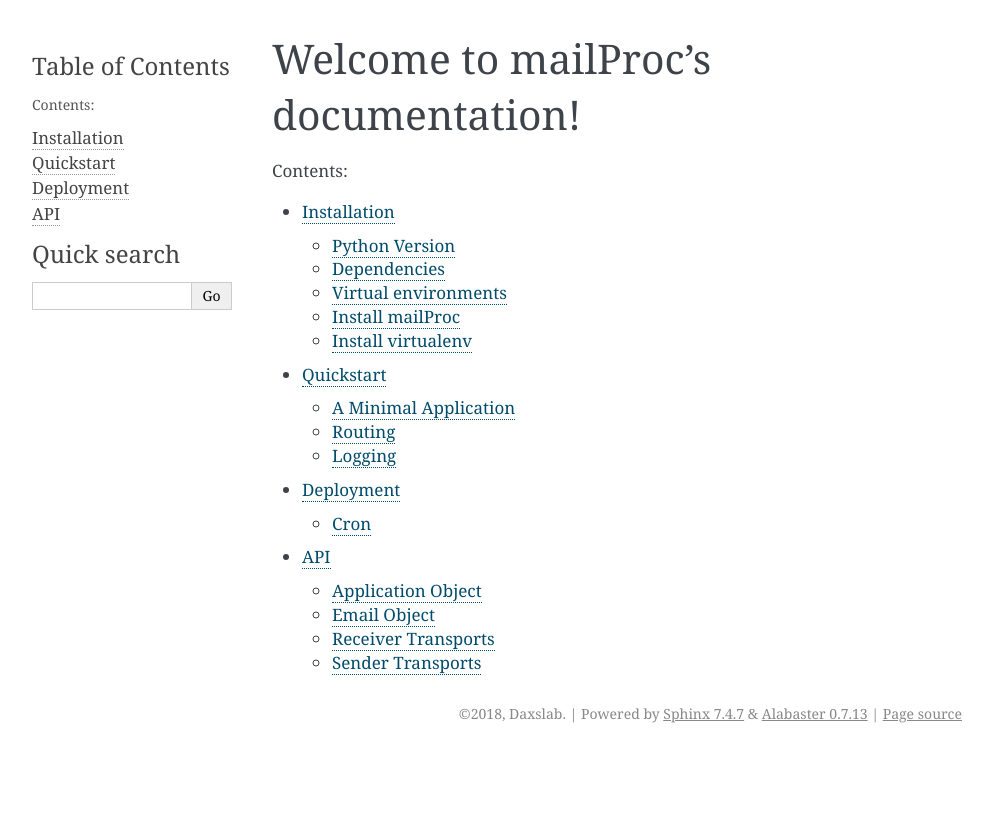
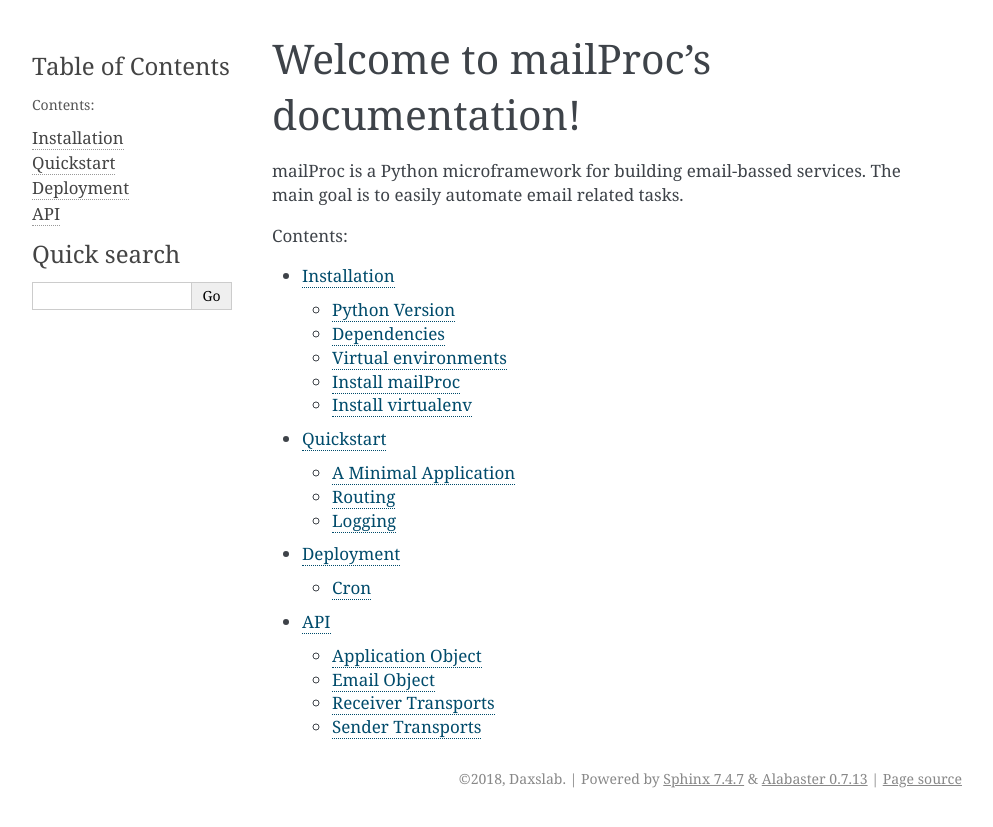
Before and after one commit to daxslab/mailProc, a Sphinx documentation site: the page built from docs/index.rst, in a window 1280 px wide. Shown: the top 827 px of the page, without its empty margins (148-1141 px from the left). Built offline with Sphinx 7.4.7, drawn with Linux system fonts in a browser that asks for light colours.

Commit message:
add docs intro

```diff
--- a/docs/index.rst
+++ b/docs/index.rst
@@ -5,6 +5,9 @@
 
 Welcome to mailProc's documentation!
 ====================================
+
+mailProc is a Python microframework for building email-bassed services.
+The main goal is to easily automate email related tasks.
 
 .. toctree::
    :maxdepth: 2
```
